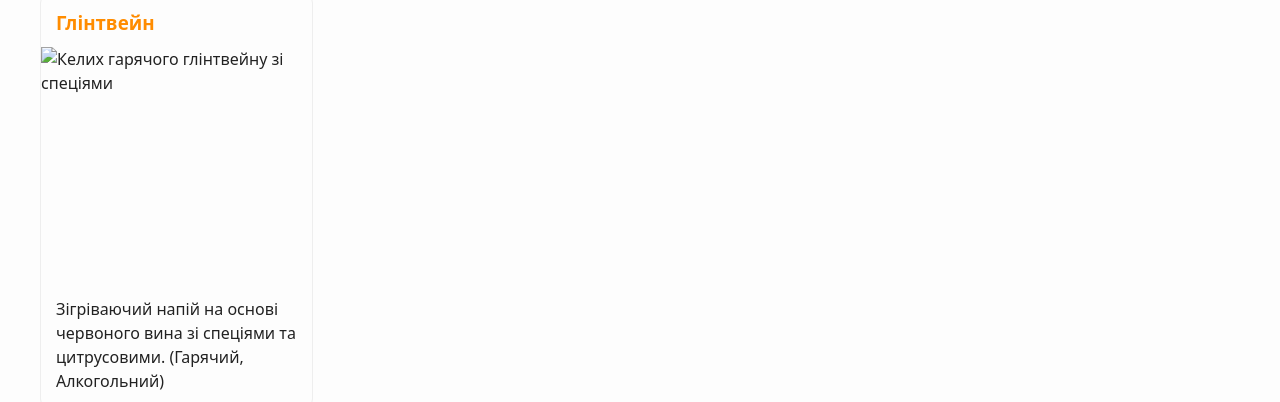
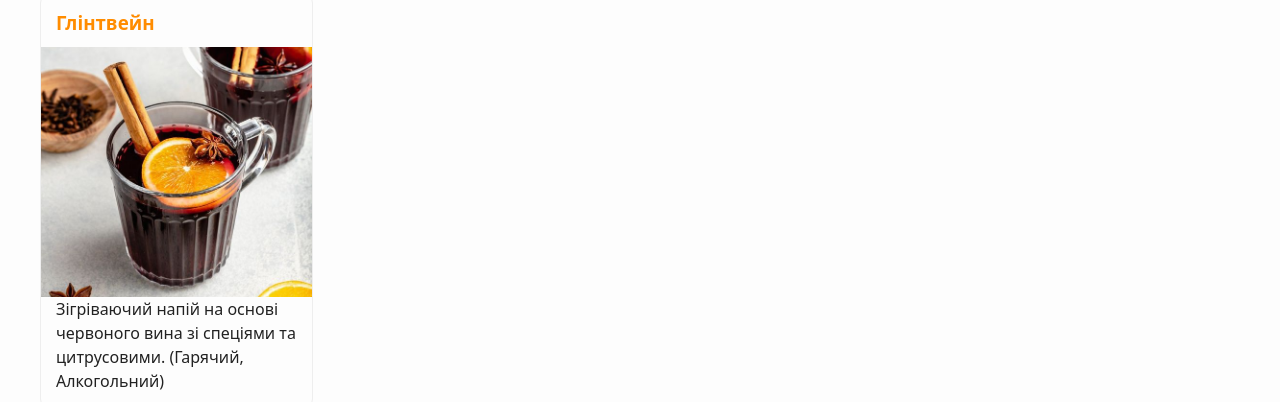
Before and after one commit to OleksandraPrykhodchenko/drinks-catalog, a website: page index.html in a window 1280 px wide. Shown: the part 778-1180 px from the top of the page. Drawn offline with Linux system fonts and the light colour scheme.

Commit message:
added new recipe images

```diff
--- a/index.html
+++ b/index.html
@@ -57,7 +57,7 @@
 
                     <article class="recipe-card">
                         <h3>Глінтвейн</h3>
-                        <img src="assets/img/mulled-wine.jpg" alt="Келих гарячого глінтвейну зі спеціями">
+                        <img src="assets/img/glintveine.jpg" alt="Келих гарячого глінтвейну зі спеціями">
                         <p>Зігріваючий напій на основі червоного вина зі спеціями та цитрусовими. (Гарячий, Алкогольний)</p>
                     </article>
                 </div>
```
Also changed, not shown: assets/img/glintveine.jpg (added), assets/img/latte.jpg (added), assets/img/lemonade.jpg (added), assets/img/mojito.jpg (added).
